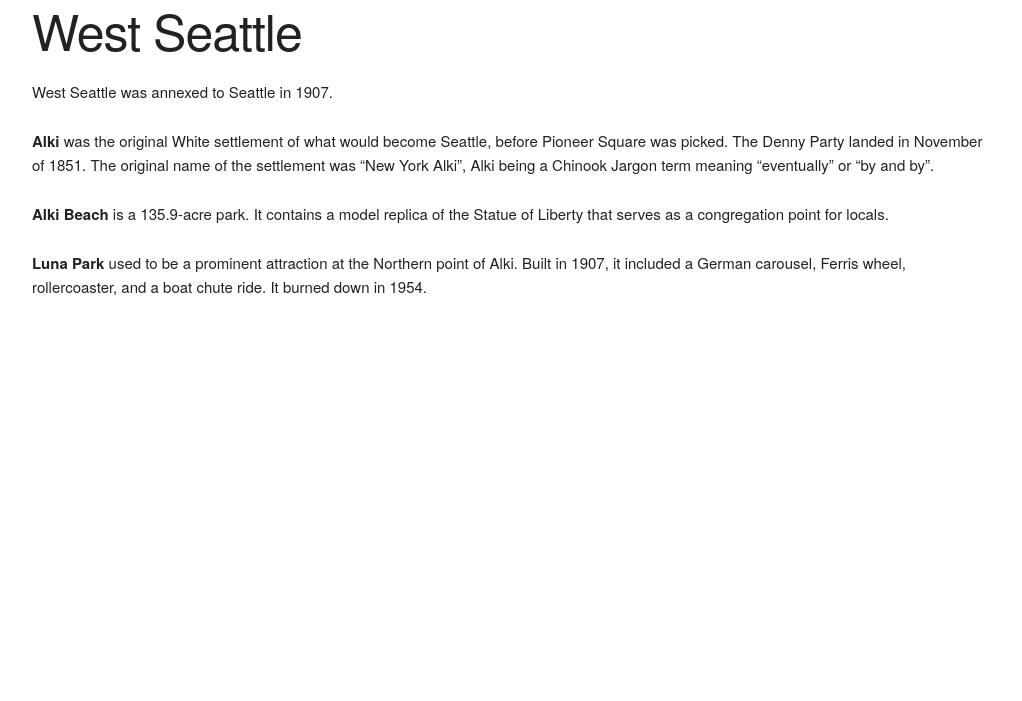
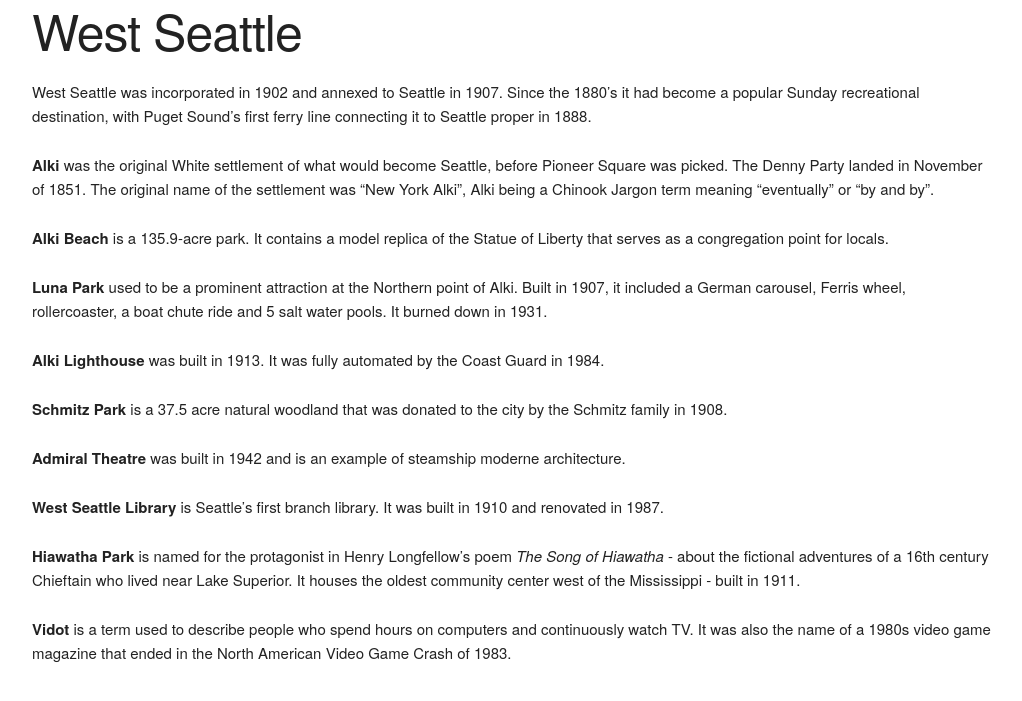
Before and after one commit to vlandham/seattle-tour, a Jekyll site: the page built from _areas/west-seattle.md, in a window 1280 px wide. Shown: the top 701 px of the page, without its empty margins (128-1150 px from the left). Built offline with Jekyll 4.4.1, drawn with Linux system fonts in a browser that asks for light colours.

Commit message:
wst seattle

```diff
--- a/_areas/west-seattle.md
+++ b/_areas/west-seattle.md
@@ -3,10 +3,22 @@ layout: page
 title: West Seattle
 ---
 
-West Seattle was annexed to Seattle in 1907.
+West Seattle was incorporated in 1902 and annexed to Seattle in 1907. Since the 1880's it had become a popular Sunday recreational destination, with Puget Sound's first ferry line connecting it to Seattle proper in 1888.
 
 **Alki** was the original White settlement of what would become Seattle, before Pioneer Square was picked. The Denny Party landed in November of 1851. The original name of the settlement was "New York Alki", Alki being a Chinook Jargon term meaning "eventually" or "by and by".
 
 **Alki Beach** is a 135.9-acre park. It contains a model replica of the Statue of Liberty that serves as a congregation point for locals.
 
-**Luna Park** used to be a prominent attraction at the Northern point of Alki. Built in 1907, it included a German carousel, Ferris wheel, rollercoaster, and a boat chute ride. It burned down in 1954.
+**Luna Park** used to be a prominent attraction at the Northern point of Alki. Built in 1907, it included a German carousel, Ferris wheel, rollercoaster, a boat chute ride and 5 salt water pools. It burned down in 1931.
+
+**Alki Lighthouse** was built in 1913. It was fully automated by the Coast Guard in 1984.
+
+**Schmitz Park** is a 37.5 acre natural woodland that was donated to the city by the Schmitz family in 1908.
+
+**Admiral Theatre** was built in 1942 and is an example of steamship moderne architecture.
+
+**West Seattle Library** is Seattle's first branch library. It was built in 1910 and renovated in 1987.
+
+**Hiawatha Park** is named for the protagonist in Henry Longfellow's poem _The Song of Hiawatha_ - about the fictional adventures of a 16th century Chieftain who lived near Lake Superior. It houses the oldest community center west of the Mississippi - built in 1911.
+
+**Vidot** is a term used to describe people who spend hours on computers and continuously watch TV. It was also the name of a 1980s video game magazine that ended in the North American Video Game Crash of 1983.
```
